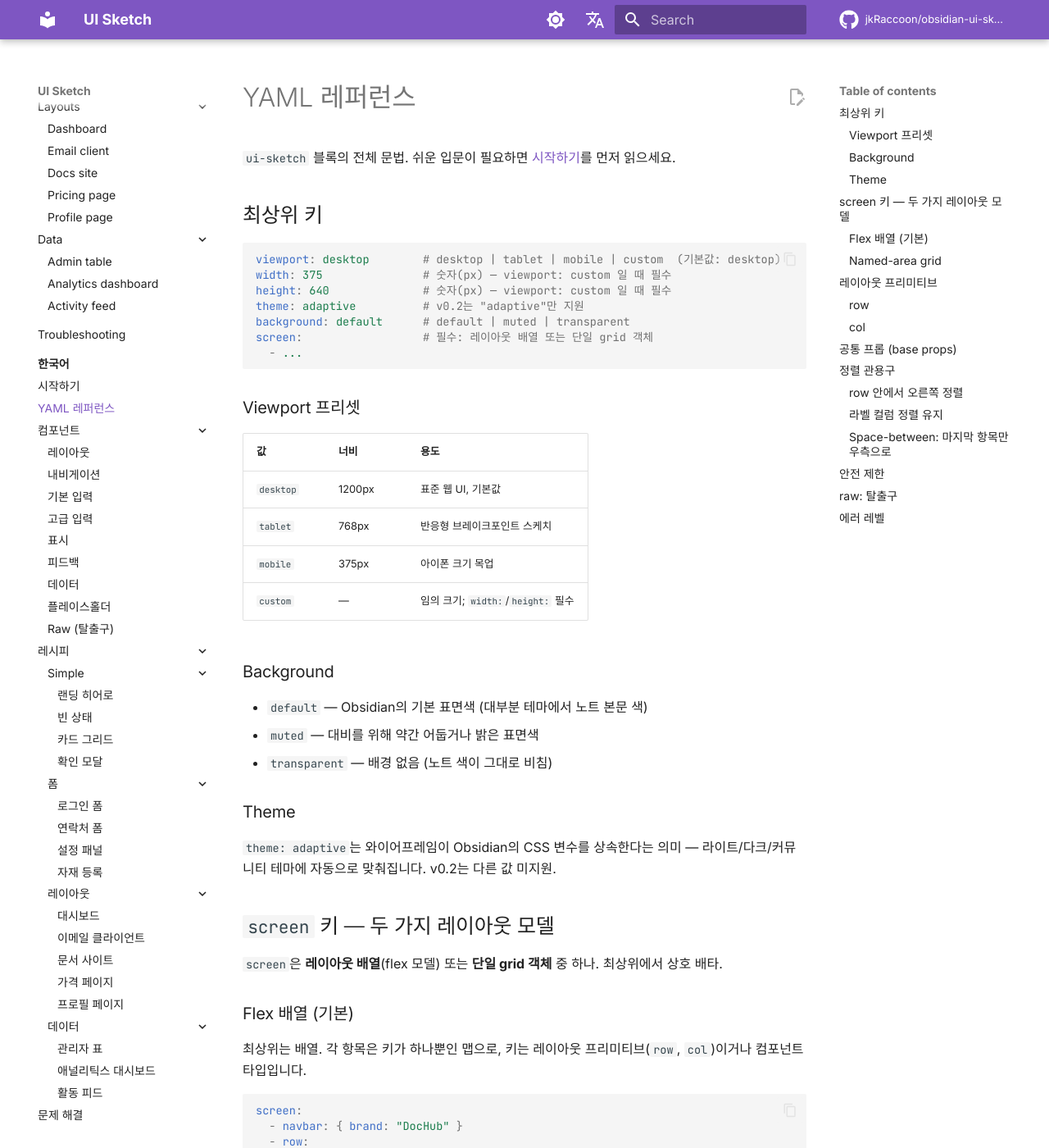
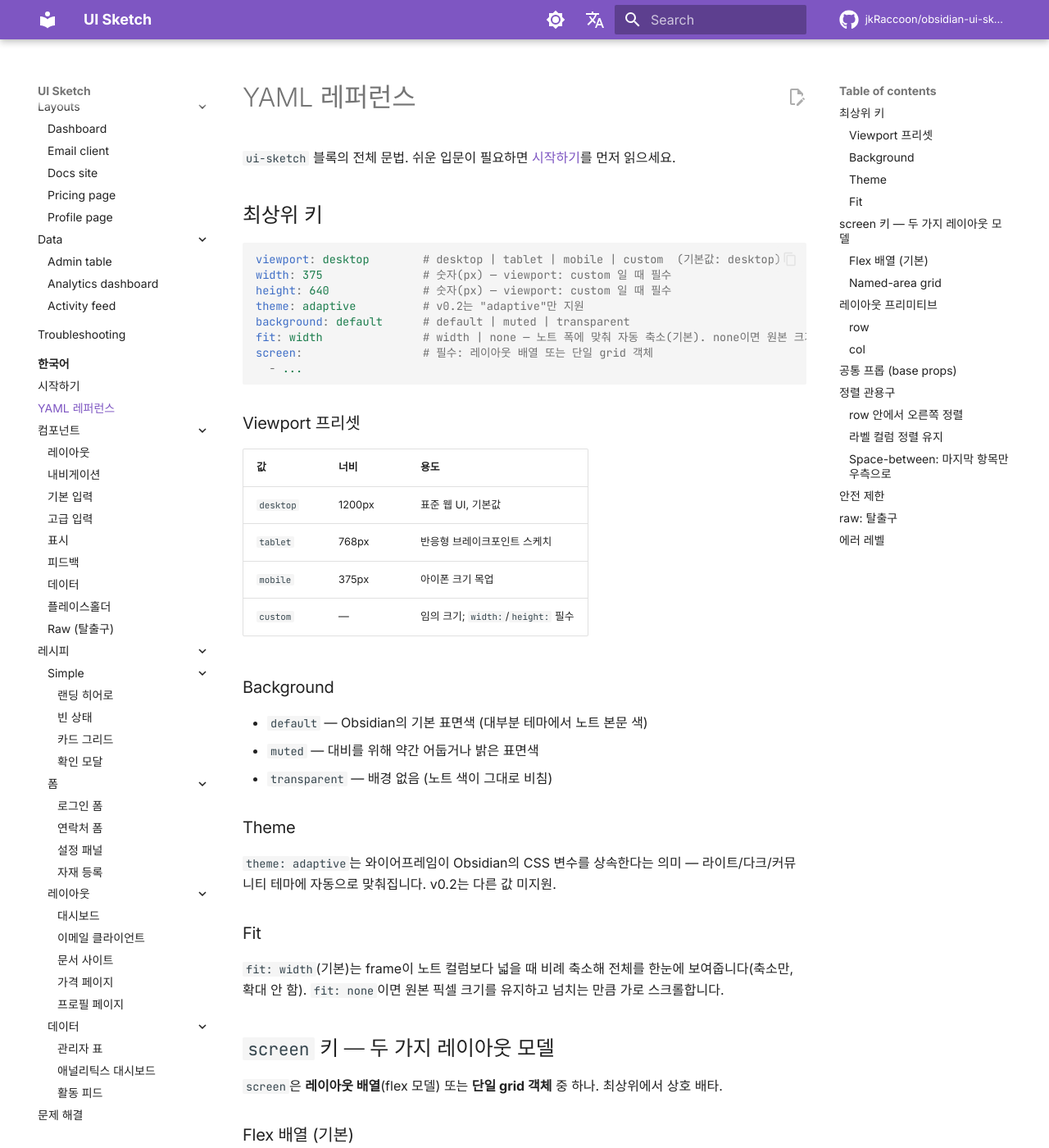
Before and after one commit to jkRaccoon/obsidian-ui-sketch, an MkDocs documentation site: the page built from docs/ko/yaml-reference.md, in a window 1280 px wide and 1400 px high. Shown: the whole window at 82% size. Built offline with MkDocs 1.6.1 and Material for MkDocs 9.7.7, drawn with Linux system fonts in a browser that asks for light colours; comment, search, counter and statistics services are not loaded.

Commit message:
docs: fit 프로퍼티 문서화 (README 영/한, yaml-reference)

````diff
--- a/docs/ko/yaml-reference.md
+++ b/docs/ko/yaml-reference.md
@@ -10,6 +10,7 @@ width: 375               # 숫자(px) — viewport: custom 일 때 필수
 height: 640              # 숫자(px) — viewport: custom 일 때 필수
 theme: adaptive          # v0.2는 "adaptive"만 지원
 background: default      # default | muted | transparent
+fit: width               # width | none — 노트 폭에 맞춰 자동 축소(기본). none이면 원본 크기 + 가로 스크롤
 screen:                  # 필수: 레이아웃 배열 또는 단일 grid 객체
   - ...
 ```
@@ -32,6 +33,10 @@ screen:                  # 필수: 레이아웃 배열 또는 단일 grid 객체
 ### Theme
 
 `theme: adaptive`는 와이어프레임이 Obsidian의 CSS 변수를 상속한다는 의미 — 라이트/다크/커뮤니티 테마에 자동으로 맞춰집니다. v0.2는 다른 값 미지원.
+
+### Fit
+
+`fit: width`(기본)는 frame이 노트 컬럼보다 넓을 때 비례 축소해 전체를 한눈에 보여줍니다(축소만, 확대 안 함). `fit: none`이면 원본 픽셀 크기를 유지하고 넘치는 만큼 가로 스크롤합니다.
 
 ## `screen` 키 — 두 가지 레이아웃 모델
 
````
Also changed, not shown: README.md (+2 -0 lines).
